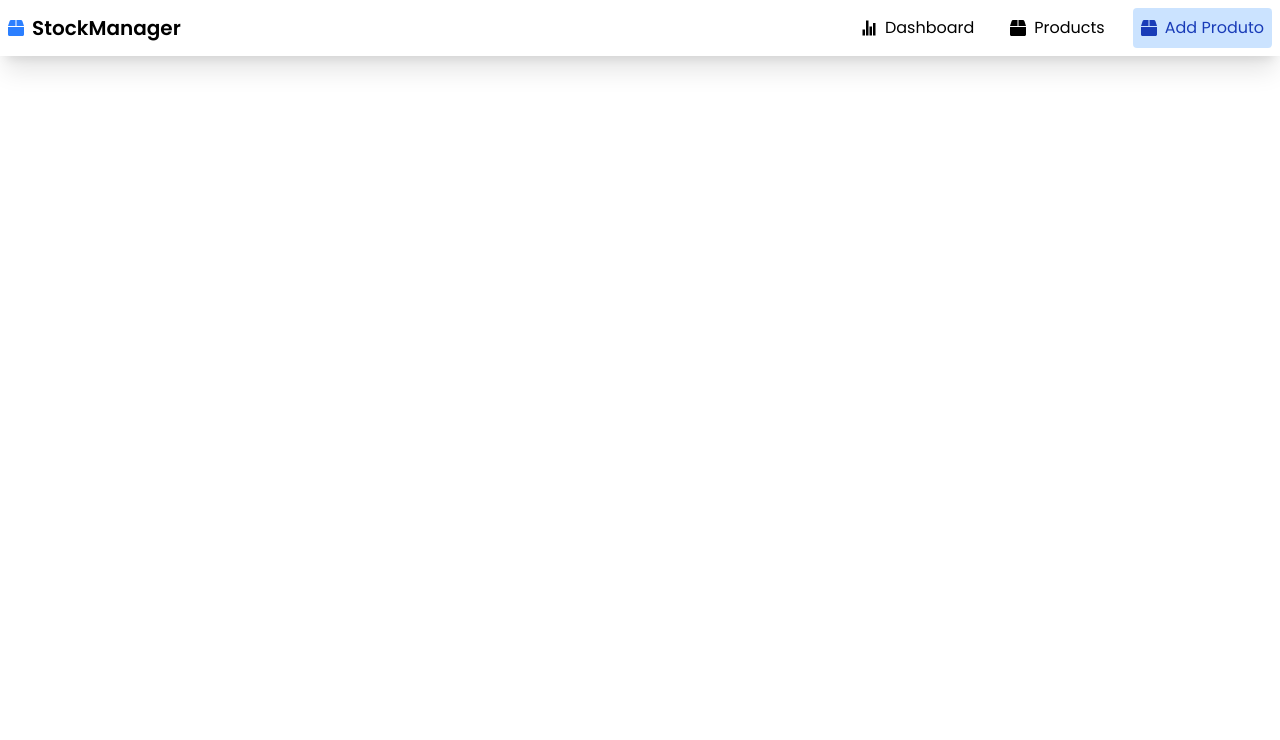
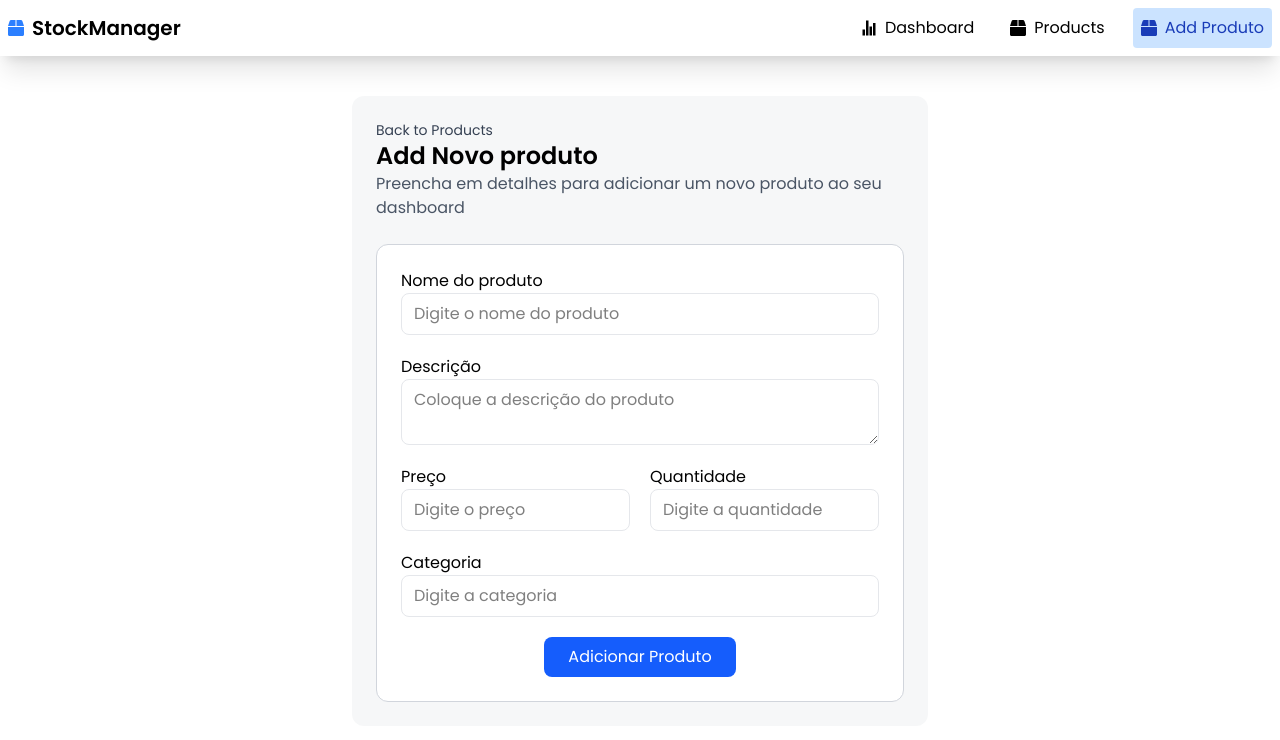
Before and after one commit to Arthurvini17/Stockmanager-frontend, a Next.js app: page /Form in a window 1280 px wide. Shown: the top 740 px of the page. Built offline with nearby package versions, Linux system fonts and the light colour scheme.

Commit message:
Fixs/Feats: correções de bugs e visuais novos

```diff
--- a/src/app/Dashboard/ChartContent.jsx
+++ b/src/app/Dashboard/ChartContent.jsx
@@ -16,6 +16,8 @@ ChartJS.register(CategoryScale, LinearScale, BarElement, Tooltip,);
 
 export default function ChartContent() {
     const [products, setProducts] = useState([]);
+    const [isLoading, setIsLoading] = useState(true);
+
     const [selectedCategory, setSelectedCategory] = useState("Todas");
     const [chartData, setChartData] = useState({
         labels: [],
@@ -58,6 +60,26 @@ export default function ChartContent() {
         });
     }, [products, selectedCategory]);
 
+
+    useEffect(() => {
+        const timer = setTimeout(() => {
+            setIsLoading(false);
+        }, 1000);
+
+        return () => clearTimeout(timer);
+    }, []);
+
+
+    if (isLoading) {
+        return (
+            <div className="flex justify-center items-center h-screen bg-white">
+                <div className="w-16 h-16 border-4 border-blue-500 border-t-transparent rounded-full animate-spin"></div>
+            </div>
+        );
+    }
+
+
+
     //mostrando os dados pela categoria
     const categories = ['Todas', ...new Set(products.map(prod => prod.category))];
 
@@ -70,8 +92,7 @@ export default function ChartContent() {
                 <select
                     className="border border-gray-300 rounded p-1"
                     value={selectedCategory}
-                    onChange={(e) => setSelectedCategory(e.target.value)}
-                >
+                    onChange={(e) => setSelectedCategory(e.target.value)}>
                     {/* percore todas as categorias e mostra no front */}
                     {categories.map((cat, index) => (
                         <option key={index} value={cat}>
--- a/src/app/Form/FormContent.jsx
+++ b/src/app/Form/FormContent.jsx
@@ -1,10 +1,8 @@
 'use client';
 
 import axios from 'axios';
-import api from '../../lib/api';
 import { useState } from 'react';
 
-//passando os inputs  que irei utilizar
 export default function FormContent() {
     const [formData, setFormData] = useState({
         Product_name: '',
@@ -22,30 +20,100 @@ export default function FormContent() {
         });
     };
 
+
     //enviando os dados que foram capturados
-
     const handleSubmit = async (e) => {
         const payload = {
             ...formData,
             price: Number(formData.price),
             quantity: Number(formData.quantity),
-        }
+        };
 
         try {
-            const res = await axios.post('http://localhost:3001/products', payload)
+            const res = await axios.post('http://localhost:3001/products', payload);
+            console.log('Produto adicionado!', res.data);
+        } catch (error) {
+            console.error('Erro no envio', error);
+        }
+    };
 
-        } catch (error) {
-            console.error('erro no envio', error)
-        }
+    return (
+        <div className="mt-10 w-full flex justify-center">
+            <div className="w-full max-w-xl bg-gray-100/70 p-6 rounded-xl">
+                <div className="mb-6">
+                    <p className="text-sm text-gray-700">Back to Products</p>
+                    <h1 className="text-2xl font-semibold">Add Novo produto</h1>
+                    <p className="text-base text-gray-600">Preencha em detalhes para adicionar um novo produto ao seu dashboard</p>
+                </div>
 
-    }
-    return (
-        <div>
-            <form onSubmit={handleSubmit} className="flex flex-col gap-2">
-                <div>
+                <form onSubmit={handleSubmit} className="grid grid-cols-2 gap-5 bg-white border border-gray-300 p-6 rounded-xl">
+                    <div className="col-span-2 flex flex-col">
+                        <label htmlFor="Product_name">Nome do produto</label>
+                        <input
+                            className="border border-gray-200 px-3 py-2 rounded-lg"
+                            placeholder="Digite o nome do produto"
+                            type="text"
+                            name="Product_name"
+                            value={formData.Product_name}
+                            onChange={handleChange}
+                        />
+                    </div>
 
-                </div>
-            </form>
+                    <div className="col-span-2 flex flex-col">
+                        <label htmlFor="description">Descrição</label>
+                        <textarea
+                            name="description"
+                            id="description"
+                            placeholder="Coloque a descrição do produto"
+                            className="border border-gray-200 px-3 py-2 rounded-lg"
+                            value={formData.description}
+                            onChange={handleChange}
+                        ></textarea>
+                    </div>
+
+                    <div className="col-span-1 flex flex-col">
+                        <label htmlFor="price">Preço</label>
+                        <input
+                            className="border border-gray-200 px-3 py-2 rounded-lg"
+                            placeholder="Digite o preço"
+                            type="number"
+                            name="price"
+                            value={formData.price}
+                            onChange={handleChange}
+                        />
+                    </div>
+
+                    <div className="col-span-1 flex flex-col">
+                        <label htmlFor="quantity">Quantidade</label>
+                        <input
+                            className="border border-gray-200 px-3 py-2 rounded-lg"
+                            placeholder="Digite a quantidade"
+                            type="number"
+                            name="quantity"
+                            value={formData.quantity}
+                            onChange={handleChange}
+                        />
+                    </div>
+
+                    <div className="col-span-2 flex flex-col">
+                        <label htmlFor="category">Categoria</label>
+                        <input
+                            className="border border-gray-200 px-3 py-2 rounded-lg"
+                            placeholder="Digite a categoria"
+                            type="text"
+                            name="category"
+                            value={formData.category}
+                            onChange={handleChange}
+                        />
+                    </div>
+
+                    <div className="col-span-2 flex justify-center">
+                        <button className="bg-blue-600 text-white px-6 py-2 rounded-lg hover:bg-blue-700 transition">
+                            Adicionar Produto
+                        </button>
+                    </div>
+                </form>
+            </div>
         </div>
     );
 }
--- a/src/app/Products/ProductsContent.jsx
+++ b/src/app/Products/ProductsContent.jsx
@@ -6,6 +6,7 @@ import api from '../../lib/api';
 export default function ProductsContent() {
     const [products, setProducts] = useState([]);
     const [search, setSearch] = useState('');
+    const [isLoading, setIsLoading] = useState(true);
 
     //buscando produtos
     useEffect(() => {
@@ -32,6 +33,20 @@ export default function ProductsContent() {
         fetchProducts();
     }, [search]);
 
+
+    useEffect(() => {
+        const timer = setTimeout(() => {
+            setIsLoading(false)
+        }, 1000);
+
+    })
+    if (isLoading) {
+        return (
+            <div className="flex justify-center items-center h-screen bg-white">
+                <div className="w-16 h-16 border-4 border-blue-500 border-t-transparent rounded-full animate-spin"></div>
+            </div>
+        );
+    }
     return (
         <div className='w-full mx-auto p-20'>
             <div className=''>
```
Also changed, not shown: src/app/Dashboard/page.jsx (+4 -6 lines).
